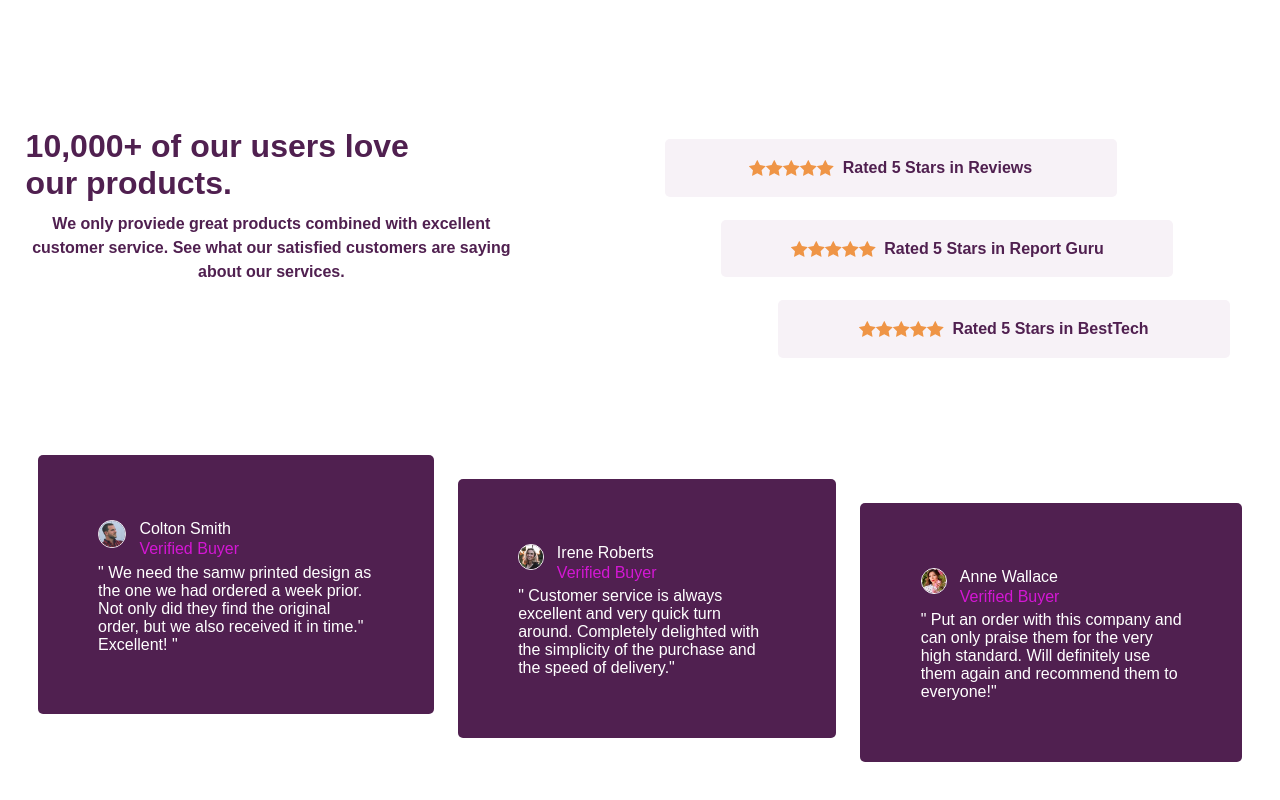
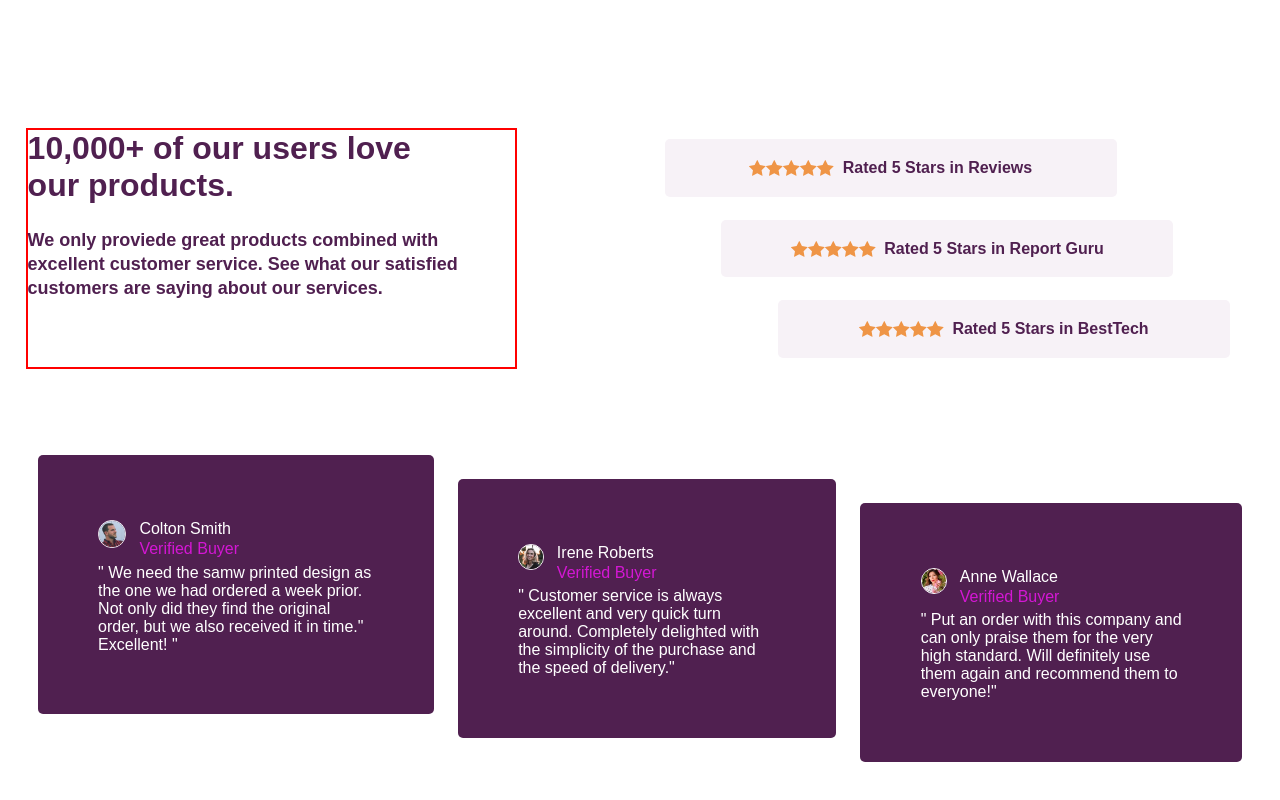
Before and after one commit to Baraski-jr/rate, a plain HTML site: page index.html in a window 1280 px wide. Drawn offline with Linux system fonts and the light colour scheme.

Commit message:
Update style.css

```diff
--- a/style.css
+++ b/style.css
@@ -33,23 +33,21 @@ main {
 .first__row .text-content {
     text-align: center;
     margin: 0;
-    /* border: 2px solid red; */
+    border: 2px solid red;
 }
 .first__row .text-content .title{
     color: var(--seconday-color);
     font-weight: 800;
     text-align: center;
-    /* font-size: 2rem; */
-    padding-right: 15%;
-    /* border: 2px solid red; */
     margin: auto;
 }
 .first__row .text-content .describ{
     color: var(--seconday-color);
     font-weight: 600;
+    font-size: 18px;
     line-height: 1.5rem;
-    padding-block: 2%;
-
+    text-align: center;
+    padding-block: clamp(1rem, 3vh, 3rem);
 }
 
 
@@ -70,10 +68,8 @@ main {
     padding: 2%;
     margin-block: 2%;
     border-radius: 5px;
-    /* border: 2px solid blue; */
 }
 .first__row .images-content .rate .images {
-    /* border: 2px solid red; */
     margin-right: 2%;
     display: flex;
 
@@ -155,6 +151,9 @@ main {
         padding-right: 15%;
         text-align: left;
     }
+    .first__row .text-content .describ {
+        text-align: left;
+    }
 
     .first__row .images-content {
         display: flex;
@@ -199,7 +198,4 @@ main {
 
 
     }
-    /* .second__row .box {
-        padding: 2%;
-    } */
 }
```
